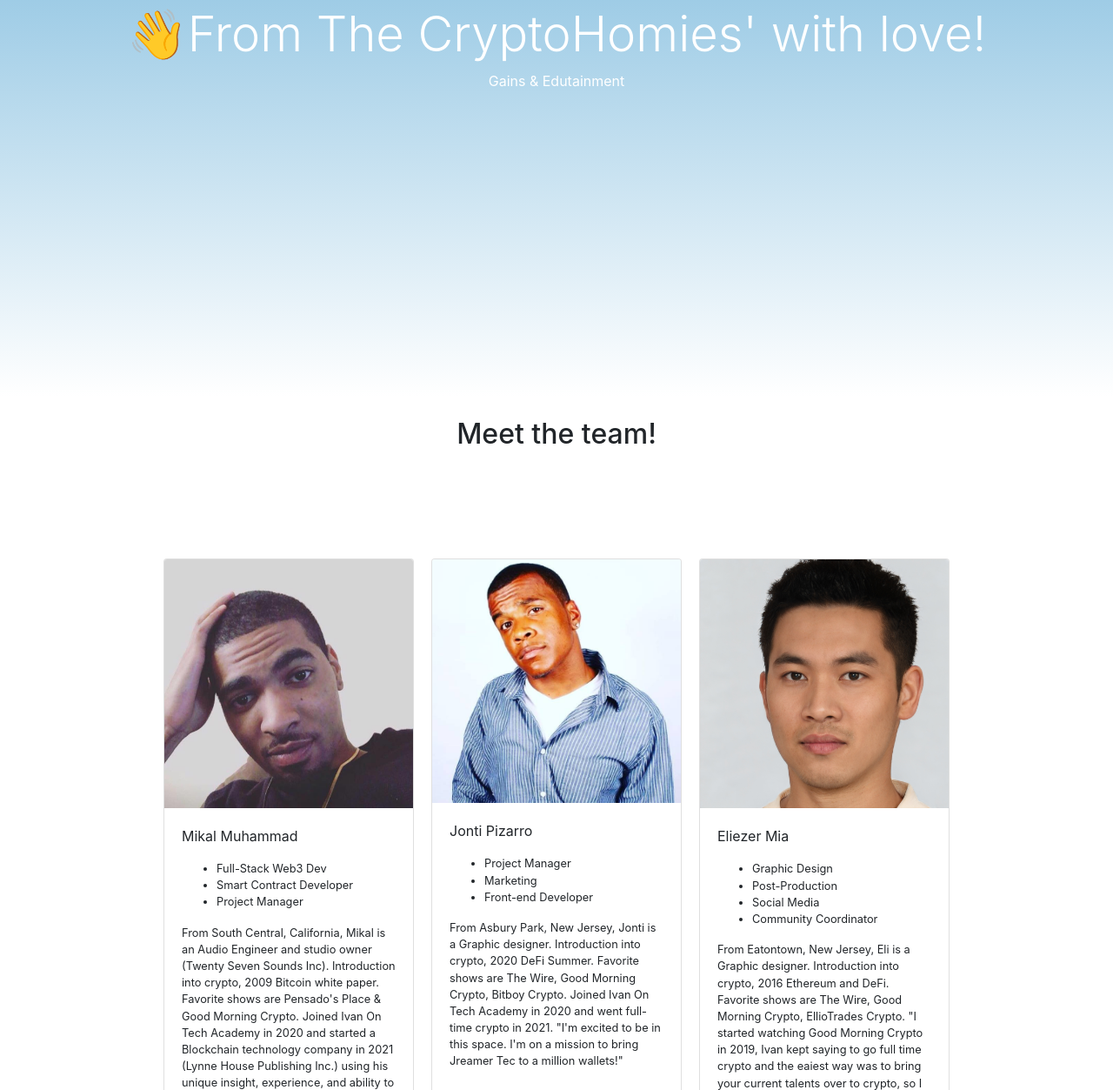
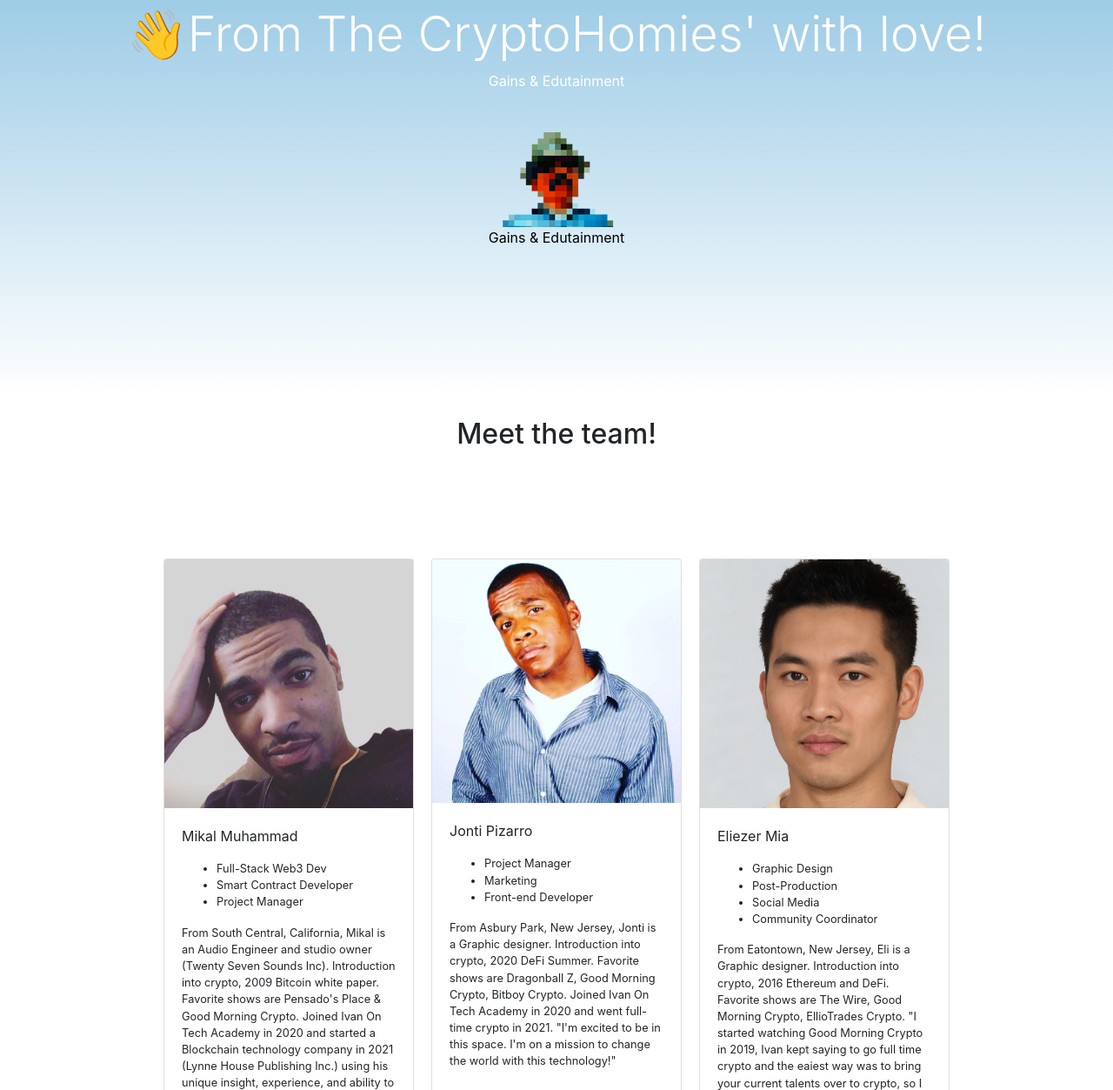
Before and after one commit to ibn5x/TopCoin100, a website: page team.html in a window 1280 px wide. Shown: the part 200-1453 px from the top of the page at 87% size. Drawn offline with nearby package versions, Linux system fonts and the light colour scheme; no server answers.

Commit message:
corrected team memeber JP information

```diff
--- a/team.html
+++ b/team.html
@@ -36,6 +36,8 @@
               <div class="banner">
                 <h5 class="display-4">👋From The CryptoHomies' with love!<h5></h5>
                    <p>Gains & Edutainment</p>
+                   <img src="assets/HomieHead3.png" class="img-fluid " alt="CryptoHomieHector">
+                   <p style="color: black;">Gains & Edutainment</p>
                 <br>
 
 
@@ -93,9 +95,9 @@
                <small>
                 <p class="card-text">
                   From Asbury Park, New Jersey, Jonti is a Graphic designer. Introduction into crypto, 2020 DeFi Summer.
-                  Favorite shows are The Wire, Good Morning Crypto, Bitboy Crypto. Joined Ivan On Tech Academy in 2020
-                  and went full-time crypto in 2021. "I'm excited to be in this space. I'm on a mission to bring Jreamer Tec
-                  to a million wallets!"
+                  Favorite shows are Dragonball Z, Good Morning Crypto, Bitboy Crypto. Joined Ivan On Tech Academy in 2020
+                  and went full-time crypto in 2021. "I'm excited to be in this space. I'm on a mission to change the
+                  world with this technology!"
 
                 </p>
                </small>
```
Also changed, not shown: index.html (+4 -3 lines), learn.html (+2 -1 lines), assets/HomieHead3.png (added).
